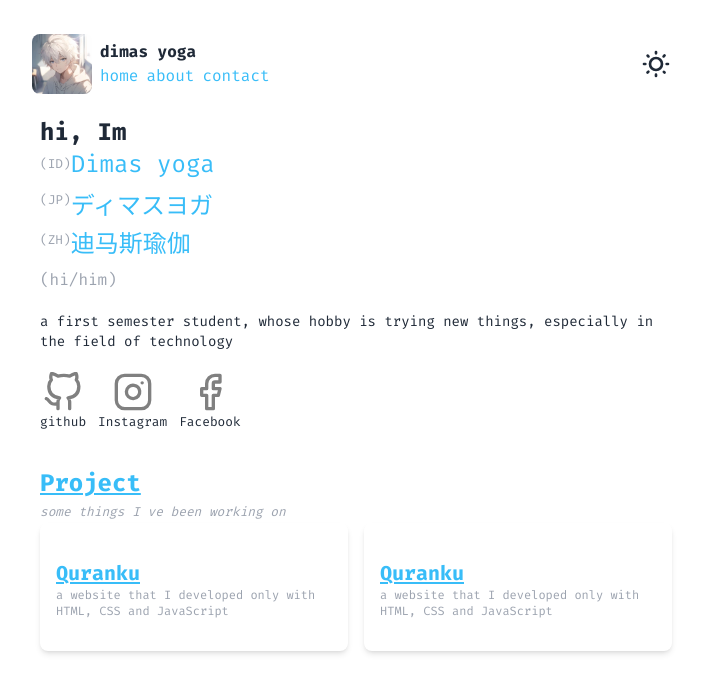
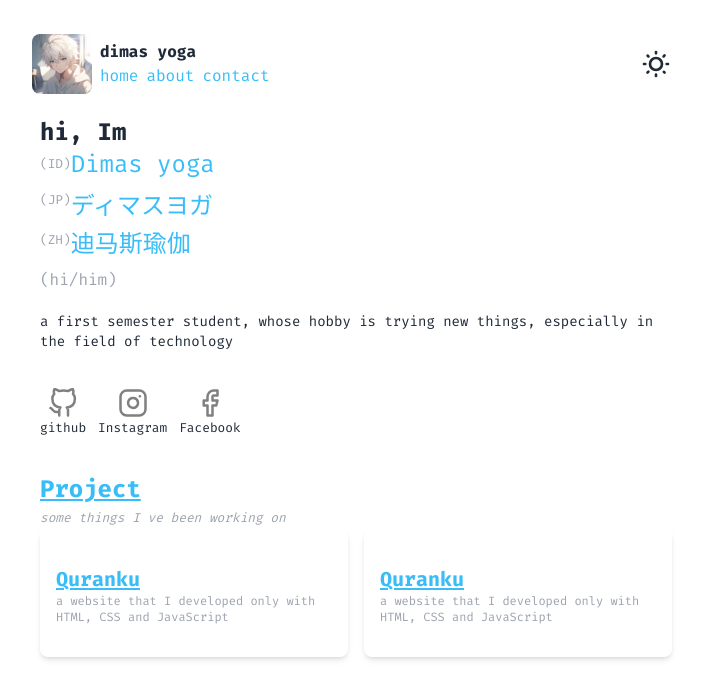
Before and after one commit to dimasyoga42/dimasyoga, a React (Vite) app: page / in a window 1280 px wide. Shown: the top 698 px of the page, without its empty margins (288-990 px from the left). Built offline with nearby package versions, Linux system fonts and the light colour scheme; a web font is replaced by a local one.

Commit message:
style: change the size of the logo

```diff
--- a/src/components/medsos.jsx
+++ b/src/components/medsos.jsx
@@ -2,17 +2,17 @@ import { GitHub, Instagram, Facebook } from 'react-feather';
 
 function Medsos() {
   return (
-    <div className='flex space-x-3 mt-5'>
+    <div className='flex space-x-3 mt-9'>
         <div className='flex flex-col justify-center justify-items-center content-center items-center'>
-        <GitHub color="grey" size={40} />
+        <GitHub color="grey" size={30} />
         <small>github</small>
         </div>
         <div className='flex flex-col justify-center justify-items-center content-center items-center'>
-        <Instagram color="grey" size={40} />
+        <Instagram color="grey" size={30} />
         <small>Instagram</small>
         </div>
         <div className='flex flex-col justify-center justify-items-center content-center items-center'>
-        <Facebook color="grey" size={40} />
+        <Facebook color="grey" size={30} />
         <small>Facebook</small>
         </div>
     </div>
```
